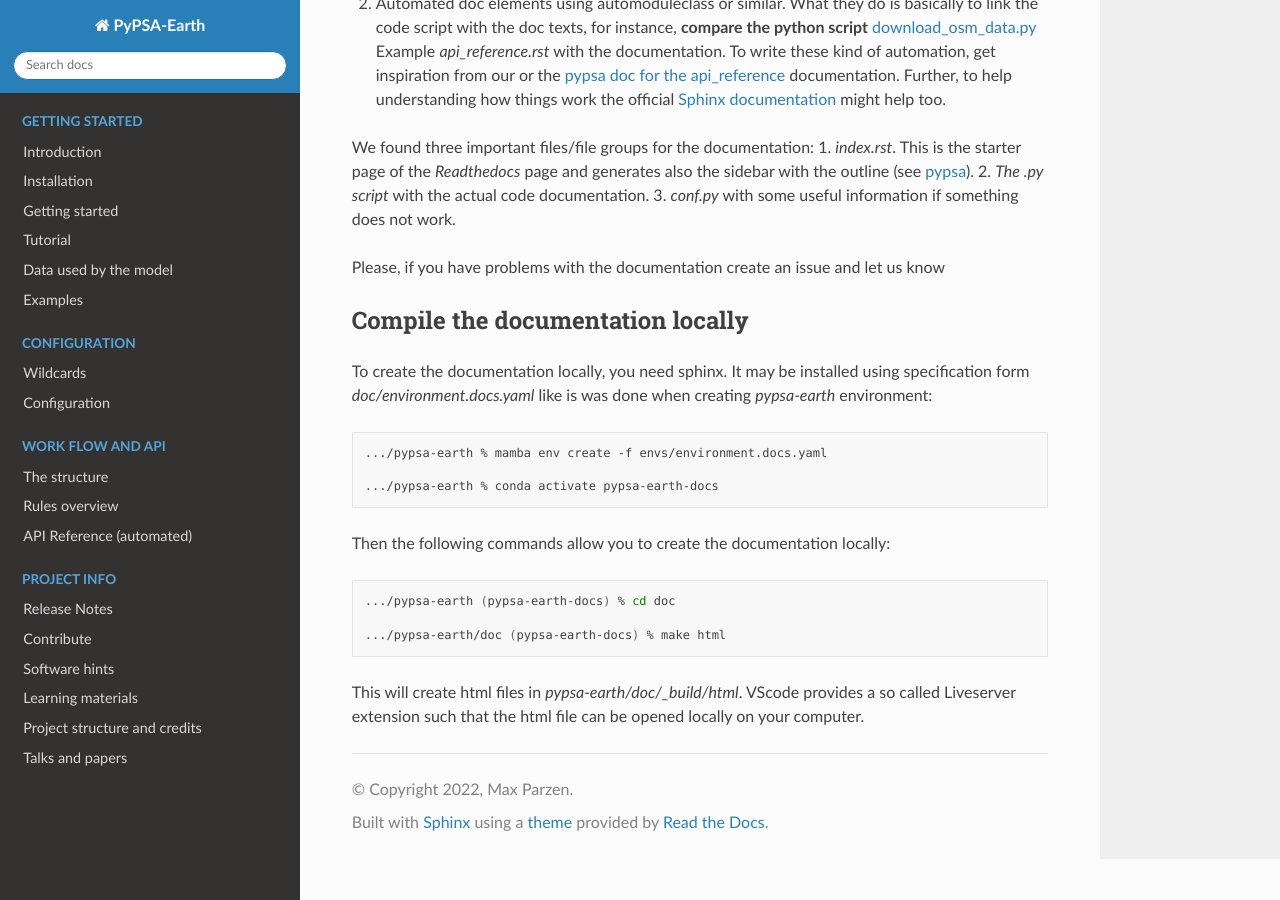
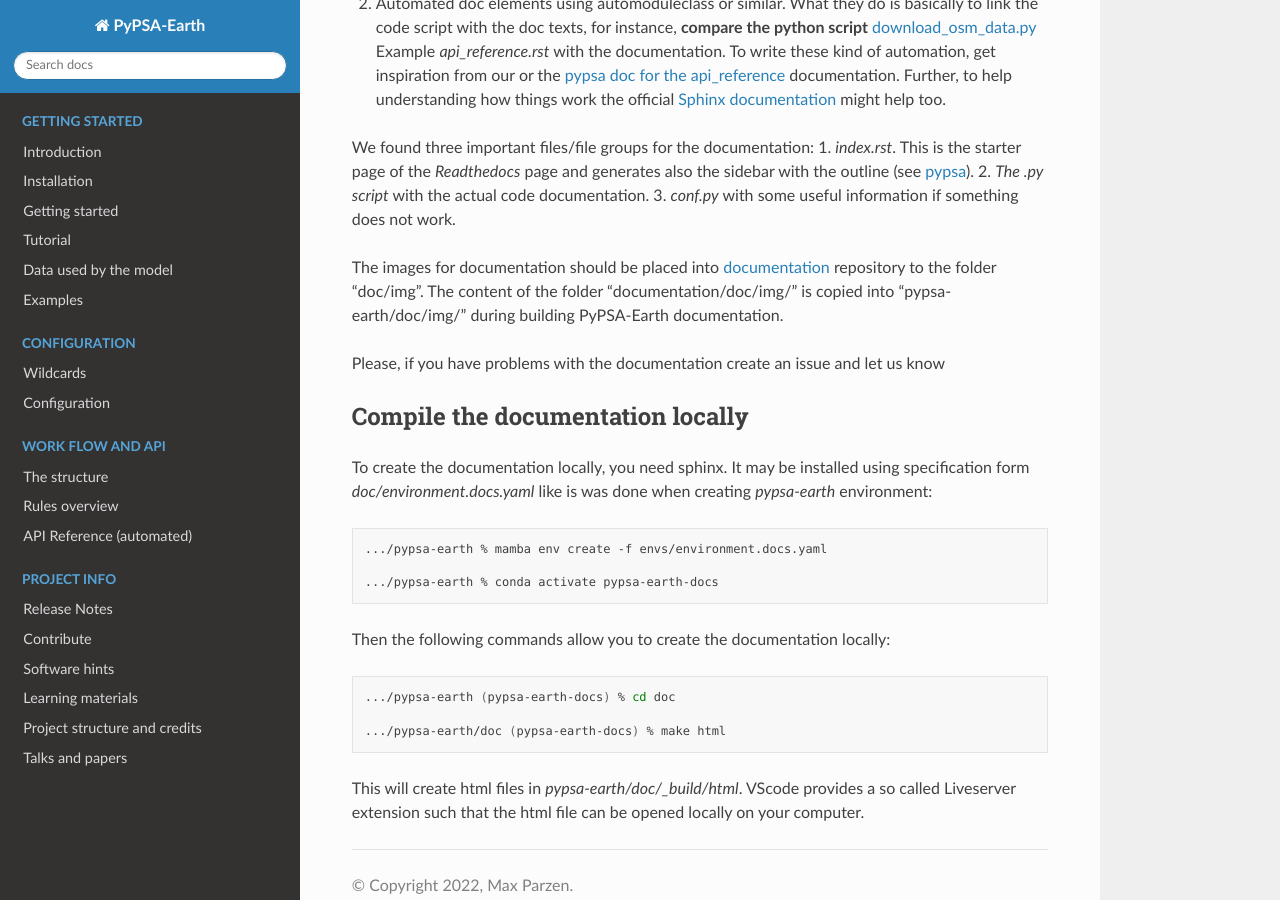
Before and after one commit to pypsa-meets-earth/pypsa-earth, a Sphinx documentation site: the page built from doc/how_to_docs.rst, in a window 1280 px wide and 900 px high, scrolled down 608 px. Built offline with Sphinx 7.4.7 and the Read the Docs theme 2.0.0, drawn with Linux system fonts in a browser that asks for light colours; pages that are not in the unit, such as notebooks, are missing from menus; the version number could not be read and is left out.

Commit message:
Add clarification on adding pictures

```diff
--- a/doc/how_to_docs.rst
+++ b/doc/how_to_docs.rst
@@ -33,6 +33,8 @@ We found three important files/file groups for the documentation:
 2. `The .py script` with the actual code documentation.
 3. `conf.py` with some useful information if something does not work.
 
+The images for documentation should be placed into `documentation <https://github.com/pypsa-meets-earth/documentation>`_ repository to the folder "doc/img". The content of the folder "documentation/doc/img/" is copied into "pypsa-earth/doc/img/" during building PyPSA-Earth documentation.
+
 Please, if you have problems with the documentation create an issue and let us know
 
 Compile the documentation locally
```
